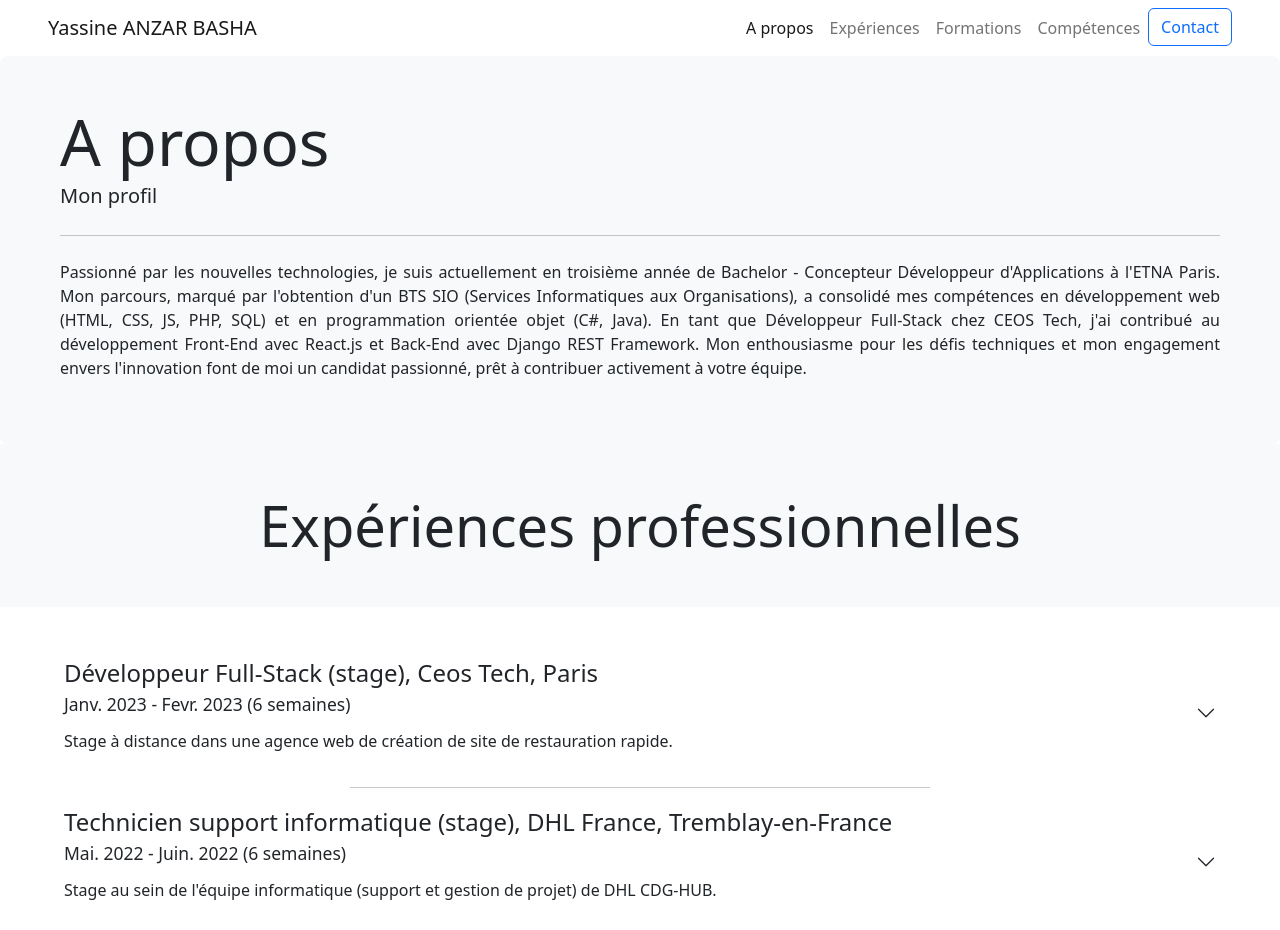
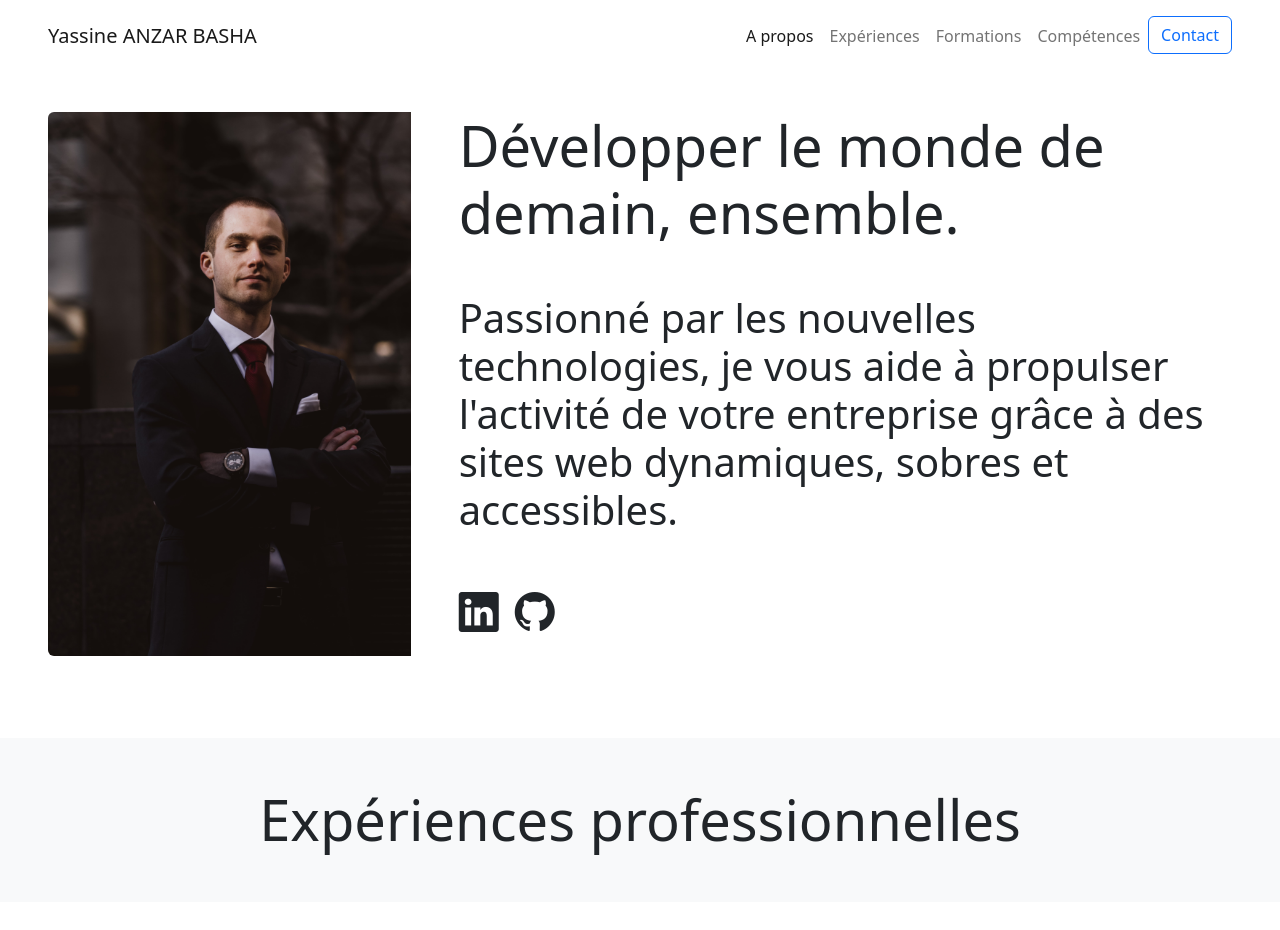
Before and after one commit to TheYassAnz/portfolio, a PHP site: page / in a window 1280 px wide. Shown: the top 930 px of the page. Run offline with PHP 8.4, Linux system fonts and the light colour scheme; data comes from the database, SQL or seed files in the repository; some libraries are stand-ins or nearby versions.

Commit message:
style(about): a-propos section new styles

```diff
--- a/index.php
+++ b/index.php
@@ -34,8 +34,8 @@ require_once('library/function/required_function.php'); // Inclut les fonctions
 </head>
 
 <body>
-    <header>
-        <nav class="navbar navbar-expand-lg mx-5">
+    <header class="sticky-top">
+        <nav class="navbar navbar-expand-lg bg-white mx-5 my-2">
             <a class="navbar-brand" href="#">Yassine ANZAR BASHA</a>
             <button class="navbar-toggler" type="button" data-bs-toggle="collapse" data-bs-target="#navbarSupportedContent" aria-controls="navbarSupportedContent" aria-expanded="false" aria-label="Toggle navigation">
                 <span class="navbar-toggler-icon"></span>
@@ -60,47 +60,39 @@ require_once('library/function/required_function.php'); // Inclut les fonctions
                 </ul>
             </div>
         </nav>
+    </header>
 
     <body>
-            <nav>
-
-            </nav>
-
-            <!-- <script type="text/javascript">
-                document.addEventListener("DOMContentLoaded", function() {
-                    window.addEventListener('scroll', function() {
-                        let height = document.getElementById('website-title').offsetHeight;
-                        if (window.scrollY > height) {
-                            document.getElementById('navbar_top').classList.add('fixed-top');
-                            // add padding top to show content behind navbar
-                            navbar_height = document.querySelector('.navbar').offsetHeight;
-                            document.body.style.paddingTop = navbar_height + 'px';
-                            document.getElementById('navbar-brand').innerText = '';
-                        } else {
-                            document.getElementById('navbar_top').classList.remove('fixed-top');
-                            // remove padding top from body
-                            document.body.style.paddingTop = '0';
-                            document.getElementById('navbar-brand').innerText = '';
-                        }
-                    });
-                });
-            </script> -->
-    </header>
         <!-- MAIN -->
         <main class="text-justify">
             <!-- QUI SUIS-JE -->
-        <div id="qui-suis-je">
-            <div class="container-fluid bg-light rounded rounded-3">
-                <div class="p-5">
-                    <span class="display-3">A propos</span>
-                    <p class="lead">Mon profil</p>
-                    <hr class="my-4">
-                    <p style="text-align:justify;">Passionné par les nouvelles technologies, je suis actuellement en troisième année de Bachelor - Concepteur Développeur d'Applications à l'ETNA Paris. Mon parcours, marqué par l'obtention d'un BTS SIO (Services Informatiques aux Organisations), a consolidé mes compétences en développement web (HTML, CSS, JS, PHP, SQL) et en programmation orientée objet (C#, Java). En tant que Développeur Full-Stack chez CEOS Tech, j'ai contribué au développement Front-End avec React.js et Back-End avec Django REST Framework. Mon enthousiasme pour les défis techniques et mon engagement envers l'innovation font de moi un candidat passionné, prêt à contribuer activement à votre équipe.</p>
+            <div id="a-propos">
+                <div class="m-5">
+                    <div class="mb-3">
+                        <div class="row g-5">
+                            <div class="col-md-4">
+                                <img src="./img/home-picture.jpg" class="img-fluid rounded-start float-start" alt="...">
+                            </div>
+                            <div class="col-md-8">
+                                <h1 class="display-4 mb-5">Développer le monde de demain, <strong>ensemble</strong>.</h1>
+                                <h2 class="display-6 mb-5">Passionné par les <strong>nouvelles technologies</strong>, je vous aide à propulser l'activité de votre entreprise grâce à des sites web dynamiques, sobres et accessibles.
+                                </h2>
+                                <div class="d-flex my-5 ">
+                                    <a class="me-3 text-dark" target="blank" href="https://linkedin.com/in/yanzarbasha">
+                                        <span class="bi bi-linkedin fs-1"></span>
+                                    </a>
+                                    <a class="me-3 text-dark" target="blank" href="https://github.com/TheYassAnz">
+                                        <span class="bi bi-github fs-1"></span>
+                                    </a>
+                                </div>
+                            </div>
+                        </div>
+                    </div>
                 </div>
             </div>
             </div>
             <!-- EXPÉRIENCES PROFESSIONNELLES -->
-        <div id="experiences">
+            <div id=" experiences">
                 <div class="container-fluid bg-light">
                     <div class="text-center p-5">
                         <span class="display-4">Expériences professionnelles</span>
```
Also changed, not shown: img/home-picture.jpg (added). Lines whose indentation alone changed are shown as unchanged.
